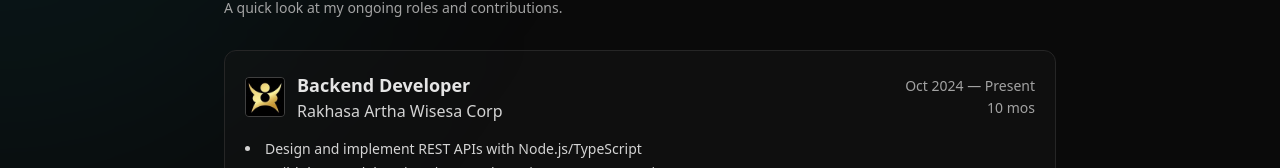
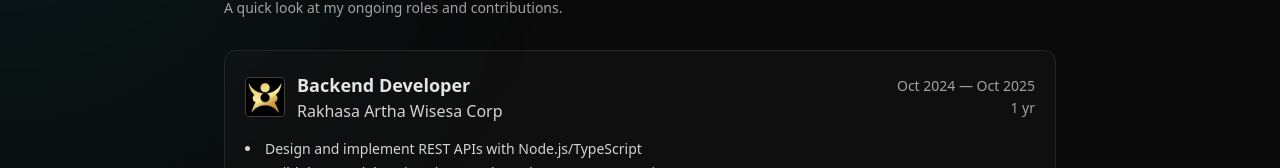
Before and after one commit to YubenB/yuben-porto, a React (Vite) app: page /experience in a window 1280 px wide. Shown: the part 248-416 px from the top of the page. Built offline with nearby package versions, Linux system fonts and the light colour scheme.

Commit message:
fix: update experience end date and remove current flag for backend developer role

```diff
--- a/src/pages/Experience.tsx
+++ b/src/pages/Experience.tsx
@@ -95,7 +95,8 @@ export default function Experience() {
         organization: "Rakhasa Artha Wisesa Corp",
         title: "Backend Developer",
         start: "2024-10-23",
-        current: true,
+        end: "2025-10-23",
+        // current: true,
         logo: "/images/companies/rakhasa_logo.jpeg",
         details: [
           "Design and implement REST APIs with Node.js/TypeScript",
```
Also changed, not shown: 1 other file (tests, documents, lock files or other folders).
